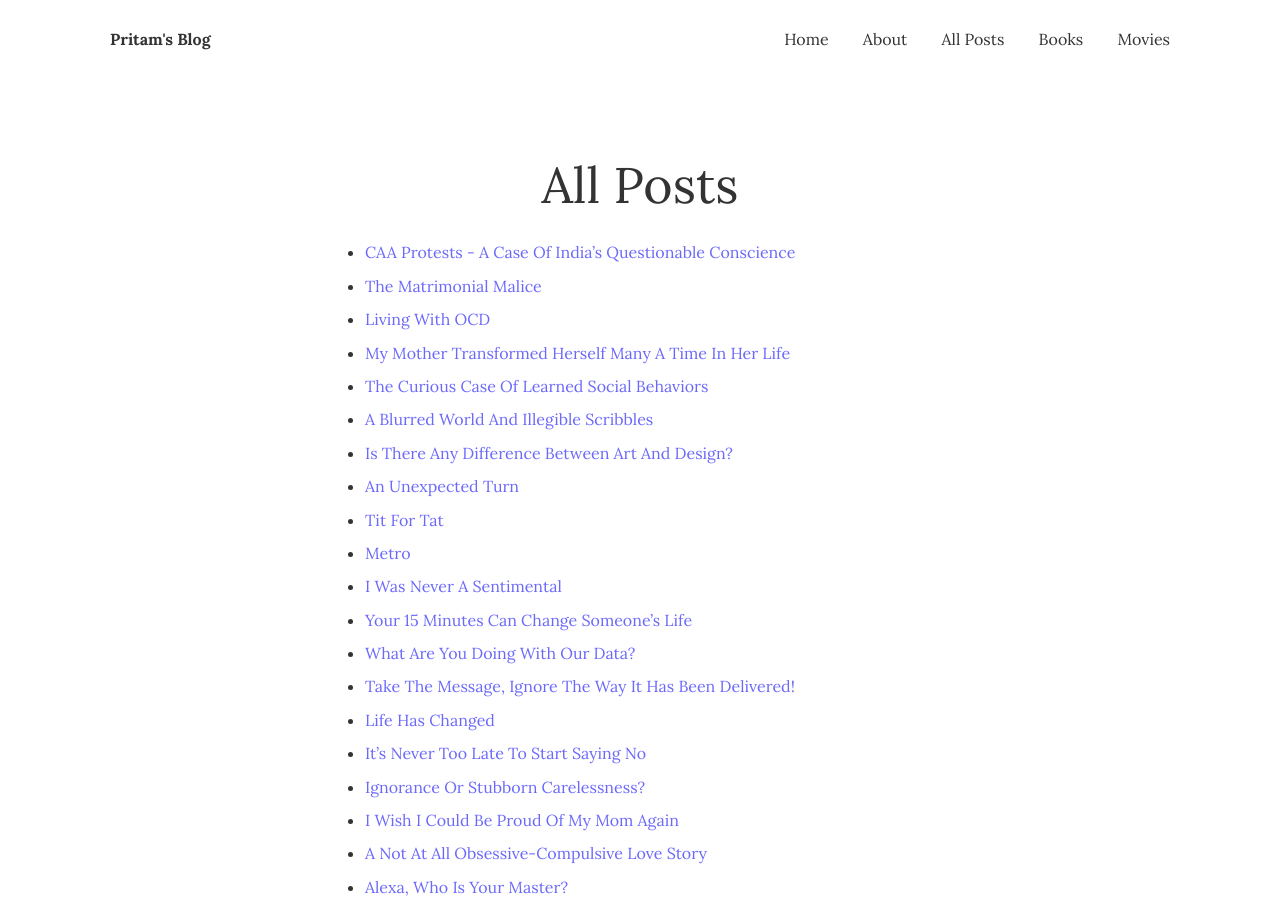
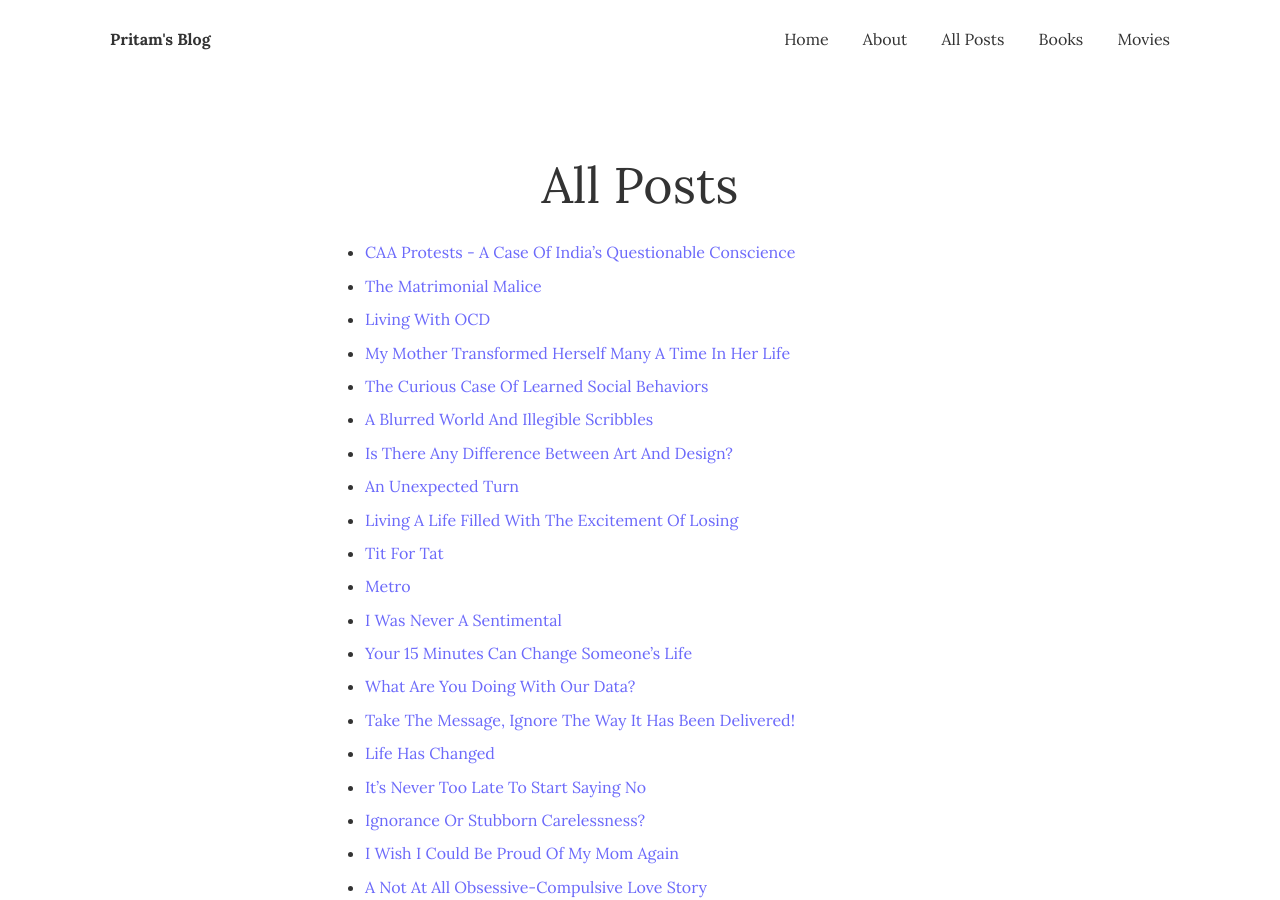
Before and after one commit to argumentativeyouth/pblog, a Jekyll site: the page built from _pages/all-posts.md, in a window 1280 px wide and 900 px high. Built offline with Jekyll 4.4.1, drawn with Linux system fonts in a browser that asks for light colours.

Commit message:
Update all-posts.md

```diff
--- a/_pages/all-posts.md
+++ b/_pages/all-posts.md
@@ -12,6 +12,7 @@ image:
 * [A Blurred World And Illegible Scribbles](https://pritams.blog/a-blurred-world-and-illegible-scribbles/)
 * [Is There Any Difference Between Art And Design?](https://pritams.blog/is-there-any-difference-between-art-and-design/)
 * [An Unexpected Turn](https://pritams.blog/an-unexpected-turn/)
+* [Living A Life Filled With The Excitement Of Losing](https://pritams.blog/living-a-life-with-the-excitement-of-losing/)
 * [Tit For Tat](https://pritams.blog/tit-for-tat/)
 * [Metro](https://pritams.blog/metro/)
 * [I Was Never A Sentimental](https://pritams.blog/i-was-never-a-sentimental/)
```
